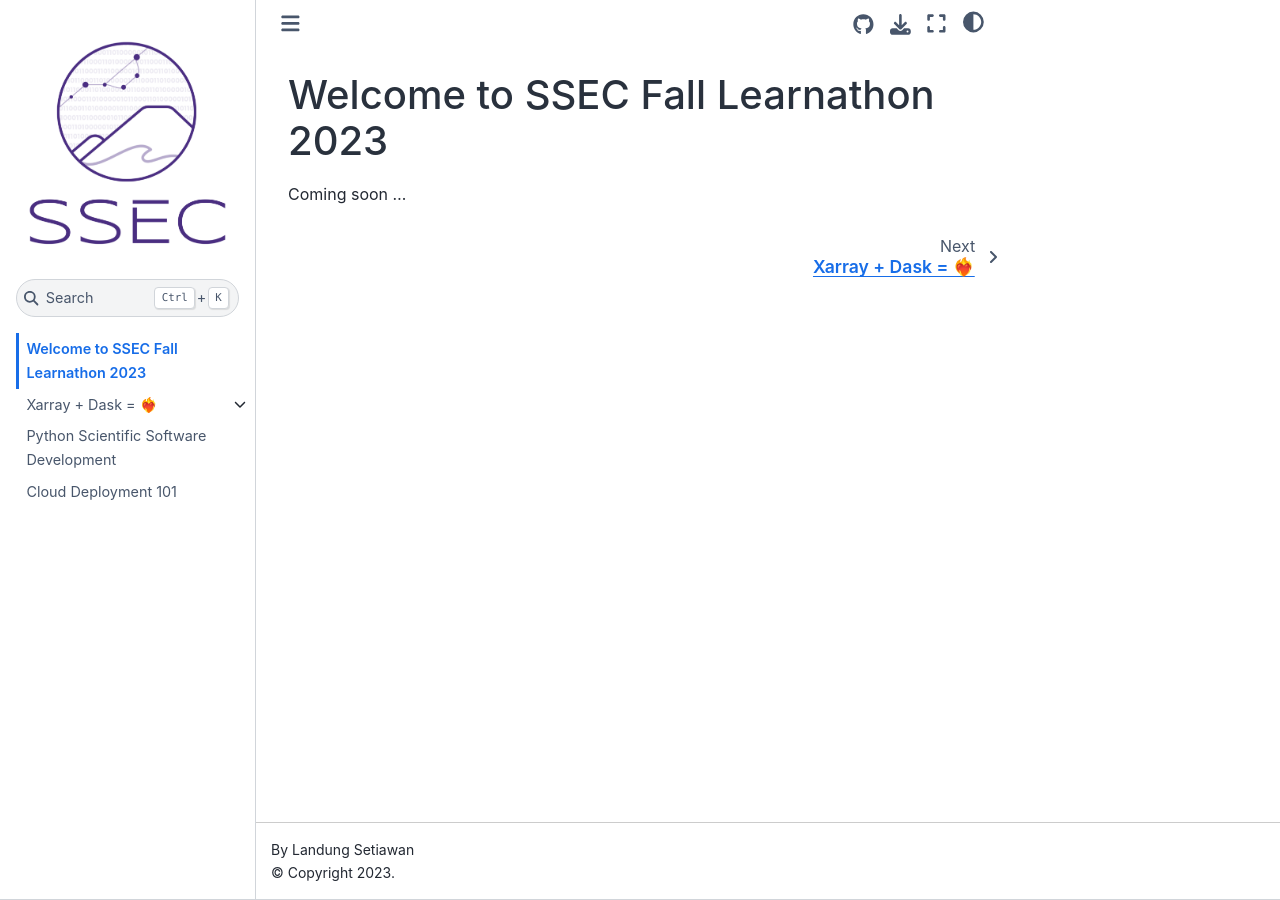
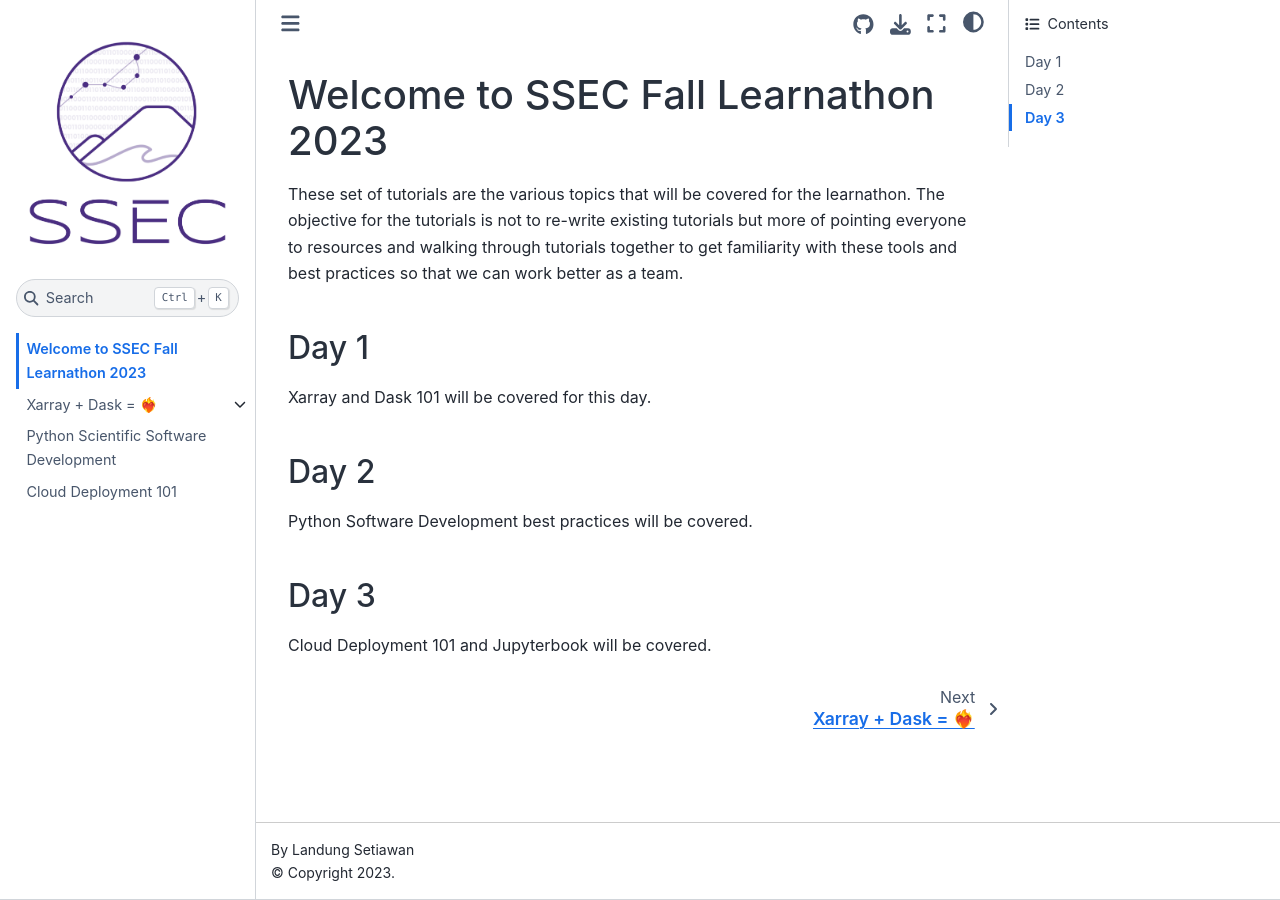
Before and after one commit to lsetiawan/ssec-learnathon, a Jupyter Book: the page built from book/intro.md, in a window 1280 px wide. Built offline with Jupyter Book 1.0.4 settings and Sphinx 7.4.7 and the Sphinx Book theme 1.1.4, drawn with Linux system fonts in a browser that asks for light colours; pages that are not in the unit, such as notebooks, are missing from menus.

Commit message:
feat: Add quick intro

```diff
--- a/book/intro.md
+++ b/book/intro.md
@@ -1,3 +1,18 @@
 # Welcome to SSEC Fall Learnathon 2023
 
-Coming soon ...
+These set of tutorials are the various topics that will be covered for the learnathon.
+The objective for the tutorials is not to re-write existing tutorials but more of pointing
+everyone to resources and walking through tutorials together to get familiarity with these tools
+and best practices so that we can work better as a team.
+
+## Day 1
+
+Xarray and Dask 101 will be covered for this day.
+
+## Day 2
+
+Python Software Development best practices will be covered.
+
+## Day 3
+
+Cloud Deployment 101 and Jupyterbook will be covered.
```
